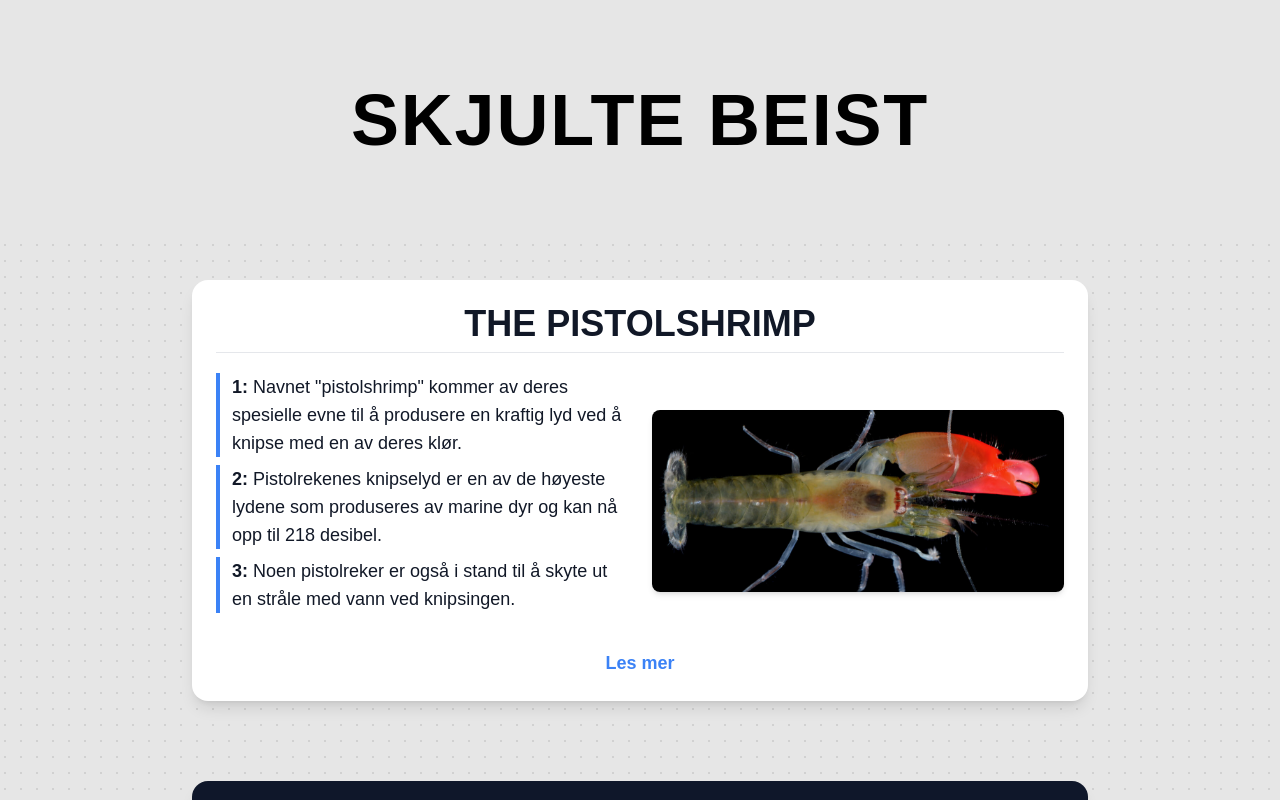
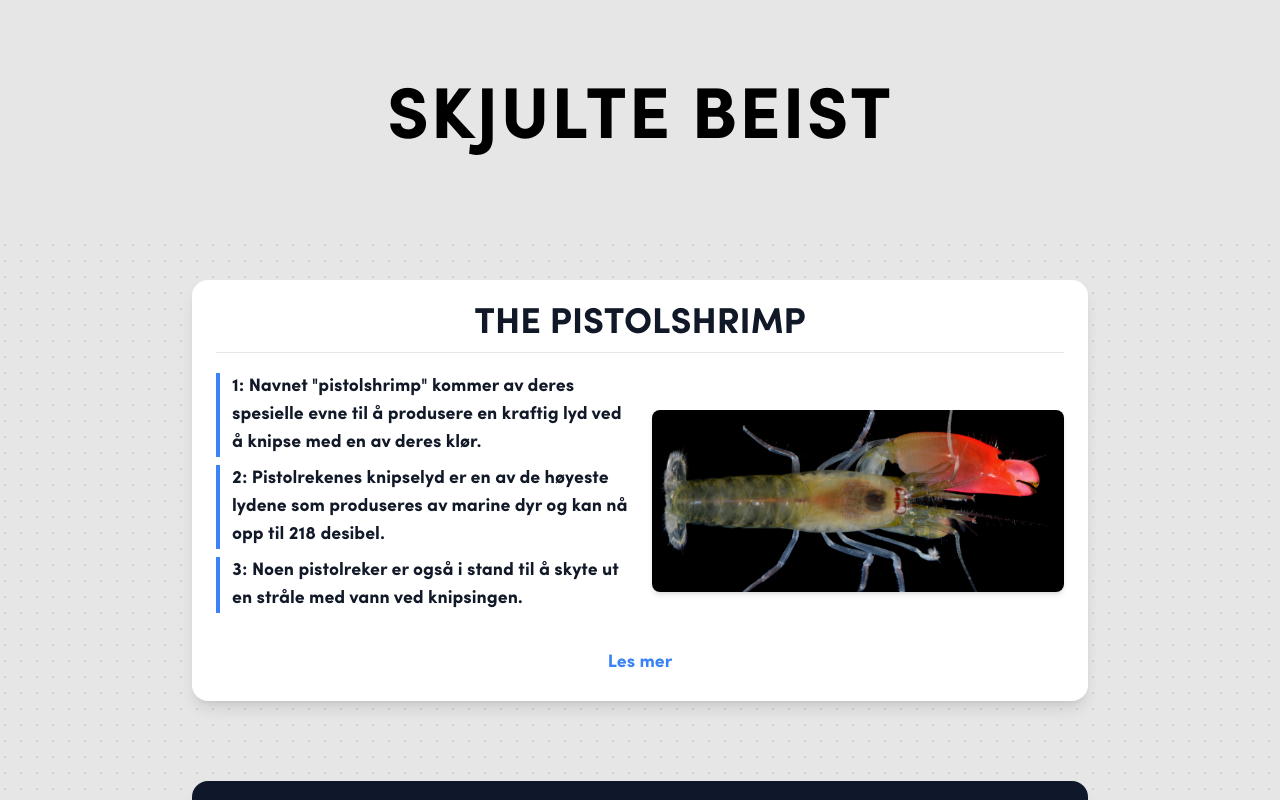
Before and after one commit to gjermundmyrvang/hiddenbeasts, a Next.js app: page / in a window 1280 px wide. Shown: the top 800 px of the page. Built offline with nearby package versions, Linux system fonts and the light colour scheme.

Commit message:
change fonts

```diff
--- a/app/globals.css
+++ b/app/globals.css
@@ -1,6 +1,20 @@
 @tailwind base;
 @tailwind components;
 @tailwind utilities;
+
+@font-face {
+  font-family: "Sofia-Pro";
+  src: url("/fonts/SofiaRegular.otf") format("opentype");
+  font-weight: normal;
+  font-style: normal;
+}
+
+@font-face {
+  font-family: "Sofia-Pro";
+  src: url("/fonts/SofiaProBold.otf") format("opentype");
+  font-weight: normal;
+  font-style: normal;
+}
 
 :root {
   --background: #e6e6e6;
@@ -17,5 +31,5 @@
 body {
   color: var(--foreground);
   background: var(--background);
-  font-family: Arial, Helvetica, sans-serif;
+  font-family: Sofia-Pro, sans-serif;
 }
```
Also changed, not shown: public/fonts/SofiaProBold.otf (added), public/fonts/SofiaRegular.otf (added).
